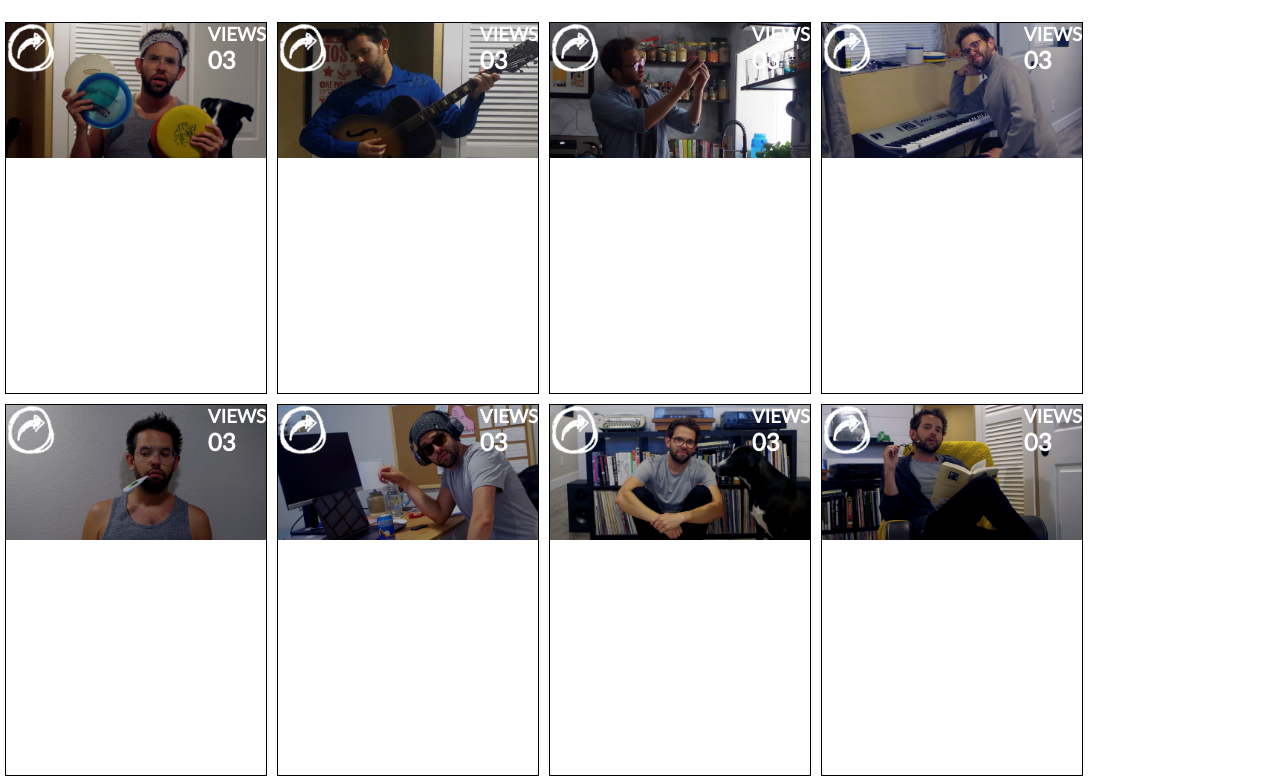
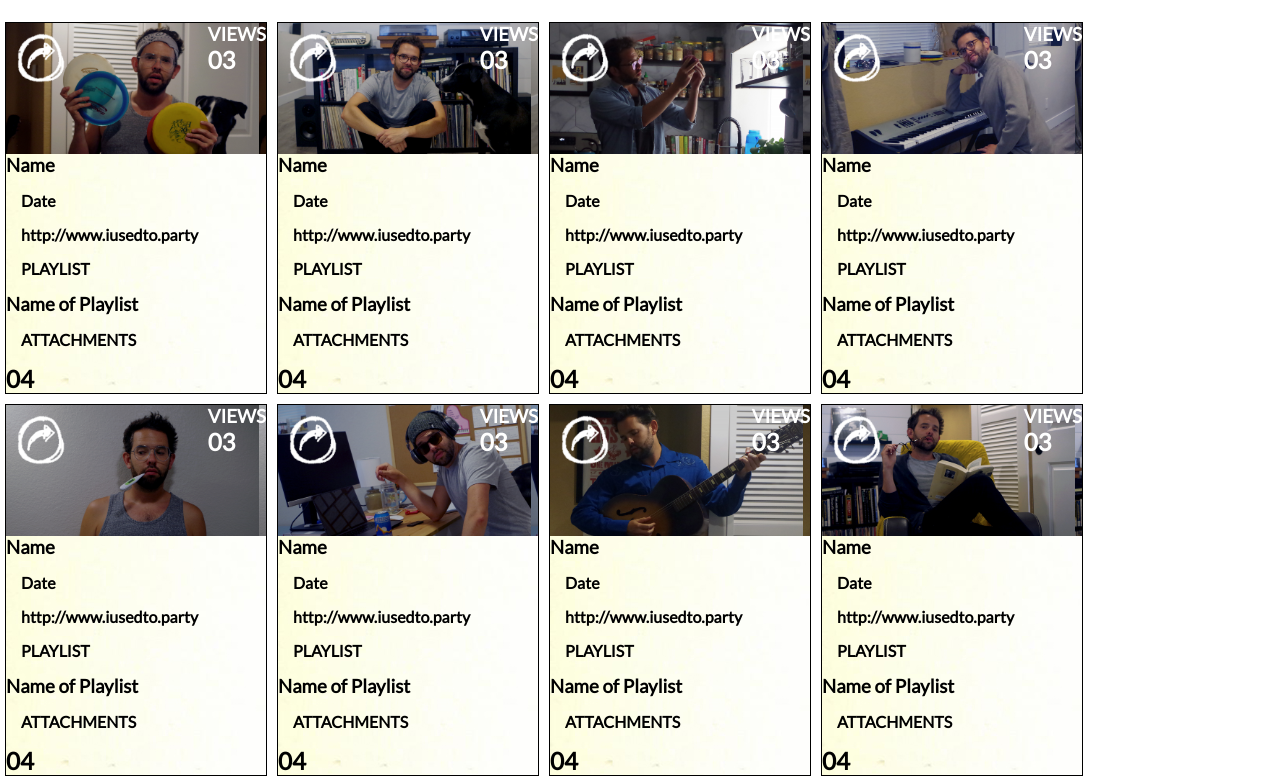
Before and after one commit to davidleach724/itsdave_staticcomp, a plain HTML site: page index.html in a window 1280 px wide. Shown: the part 202-983 px from the top of the page. Drawn offline with Linux system fonts and the light colour scheme.

Commit message:
Add bottom text to card

```diff
--- a/index.html
+++ b/index.html
@@ -49,7 +49,23 @@
           <h2>03</h2>
         </div>
       </div>
-      <div class="bottom-card"></div>
+      <div class="bottom-card">
+        <div class="card-name-date">
+          <h3>Name</h3>
+          <h4>Date</h4>
+        </div>
+        <div class="card-website">
+          <h4>http://www.iusedto.party</h4>
+        </div>
+        <div class="card-playlist">
+          <h4>PLAYLIST</h4>
+          <h3>Name of Playlist</h3>
+        </div>
+        <div class="card-attachment">
+          <h4>ATTACHMENTS</h4>
+          <h2>04</h2>
+        </div>
+      </div>
     </div>
     <div class="user-card" >
       <div class="top-card" id="card2">
@@ -59,7 +75,23 @@
           <h2>03</h2>
         </div>
       </div>
-      <div class="bottom-card"></div>
+      <div class="bottom-card">
+        <div class="card-name-date">
+          <h3>Name</h3>
+          <h4>Date</h4>
+        </div>
+        <div class="card-website">
+          <h4>http://www.iusedto.party</h4>
+        </div>
+        <div class="card-playlist">
+          <h4>PLAYLIST</h4>
+          <h3>Name of Playlist</h3>
+        </div>
+        <div class="card-attachment">
+          <h4>ATTACHMENTS</h4>
+          <h2>04</h2>
+        </div>
+      </div>
     </div>
     <div class="user-card" >
       <div class="top-card" id="card3">
@@ -69,7 +101,23 @@
           <h2>03</h2>
         </div>
       </div>
-      <div class="bottom-card"></div>
+      <div class="bottom-card">
+        <div class="card-name-date">
+          <h3>Name</h3>
+          <h4>Date</h4>
+        </div>
+        <div class="card-website">
+          <h4>http://www.iusedto.party</h4>
+        </div>
+        <div class="card-playlist">
+          <h4>PLAYLIST</h4>
+          <h3>Name of Playlist</h3>
+        </div>
+        <div class="card-attachment">
+          <h4>ATTACHMENTS</h4>
+          <h2>04</h2>
+        </div>
+      </div>
     </div>
     <div class="user-card" >
       <div class="top-card" id="card4">
@@ -79,7 +127,23 @@
           <h2>03</h2>
         </div>
       </div>
-      <div class="bottom-card"></div>
+      <div class="bottom-card">
+        <div class="card-name-date">
+          <h3>Name</h3>
+          <h4>Date</h4>
+        </div>
+        <div class="card-website">
+          <h4>http://www.iusedto.party</h4>
+        </div>
+        <div class="card-playlist">
+          <h4>PLAYLIST</h4>
+          <h3>Name of Playlist</h3>
+        </div>
+        <div class="card-attachment">
+          <h4>ATTACHMENTS</h4>
+          <h2>04</h2>
+        </div>
+      </div>
     </div>
     <div class="user-card" >
       <div class="top-card" id="card5">
@@ -89,7 +153,23 @@
           <h2>03</h2>
         </div>
       </div>
-      <div class="bottom-card"></div>
+      <div class="bottom-card">
+        <div class="card-name-date">
+          <h3>Name</h3>
+          <h4>Date</h4>
+        </div>
+        <div class="card-website">
+          <h4>http://www.iusedto.party</h4>
+        </div>
+        <div class="card-playlist">
+          <h4>PLAYLIST</h4>
+          <h3>Name of Playlist</h3>
+        </div>
+        <div class="card-attachment">
+          <h4>ATTACHMENTS</h4>
+          <h2>04</h2>
+        </div>
+      </div>
     </div>
     <div class="user-card" >
       <div class="top-card" id="card6">
@@ -99,7 +179,23 @@
           <h2>03</h2>
         </div>
       </div>
-      <div class="bottom-card"></div>
+      <div class="bottom-card">
+        <div class="card-name-date">
+          <h3>Name</h3>
+          <h4>Date</h4>
+        </div>
+        <div class="card-website">
+          <h4>http://www.iusedto.party</h4>
+        </div>
+        <div class="card-playlist">
+          <h4>PLAYLIST</h4>
+          <h3>Name of Playlist</h3>
+        </div>
+        <div class="card-attachment">
+          <h4>ATTACHMENTS</h4>
+          <h2>04</h2>
+        </div>
+      </div>
     </div>
     <div class="user-card" >
       <div class="top-card" id="card7">
@@ -109,7 +205,23 @@
           <h2>03</h2>
         </div>
       </div>
-      <div class="bottom-card"></div>
+      <div class="bottom-card">
+        <div class="card-name-date">
+          <h3>Name</h3>
+          <h4>Date</h4>
+        </div>
+        <div class="card-website">
+          <h4>http://www.iusedto.party</h4>
+        </div>
+        <div class="card-playlist">
+          <h4>PLAYLIST</h4>
+          <h3>Name of Playlist</h3>
+        </div>
+        <div class="card-attachment">
+          <h4>ATTACHMENTS</h4>
+          <h2>04</h2>
+        </div>
+      </div>
     </div>
     <div class="user-card" >
       <div class="top-card" id="card8">
@@ -119,7 +231,23 @@
           <h2>03</h2>
         </div>
       </div>
-      <div class="bottom-card"></div>
+      <div class="bottom-card">
+        <div class="card-name-date">
+          <h3>Name</h3>
+          <h4>Date</h4>
+        </div>
+        <div class="card-website">
+          <h4>http://www.iusedto.party</h4>
+        </div>
+        <div class="card-playlist">
+          <h4>PLAYLIST</h4>
+          <h3>Name of Playlist</h3>
+        </div>
+        <div class="card-attachment">
+          <h4>ATTACHMENTS</h4>
+          <h2>04</h2>
+        </div>
+      </div>
     </div>
   </section>
 </body>
--- a/styles.css
+++ b/styles.css
@@ -78,6 +78,7 @@ h1 {
 
 .user-card {
   display: flex;
+  flex-direction: column;
   border: solid black 1px;
   height: 370px;
   width: 260px;
@@ -92,13 +93,17 @@ h1 {
   color: rgb(255, 255, 255);
 }
 
+.bottom-card {
+  background-image: url("images/icons/card-background.jpg");
+}
+
 #card1 {
   background-image: url("images/photos/frisbee.jpg");
   background-size: contain;
 }
 
 #card2 {
-  background-image: url("images/photos/guitar.jpg");
+  background-image: url("images/photos/record.jpg");
   background-size: contain;
 }
 
@@ -123,7 +128,7 @@ h1 {
 }
 
 #card7 {
-  background-image: url("images/photos/record.jpg");
+  background-image: url("images/photos/guitar.jpg");
   background-size: contain;
 }
 
@@ -135,4 +140,5 @@ h1 {
 .arrow-icon {
   height: 50px;
   width: 50px;
+  padding: 10px;
 }
```
Also changed, not shown: images/icons/card-background.jpg (added).
